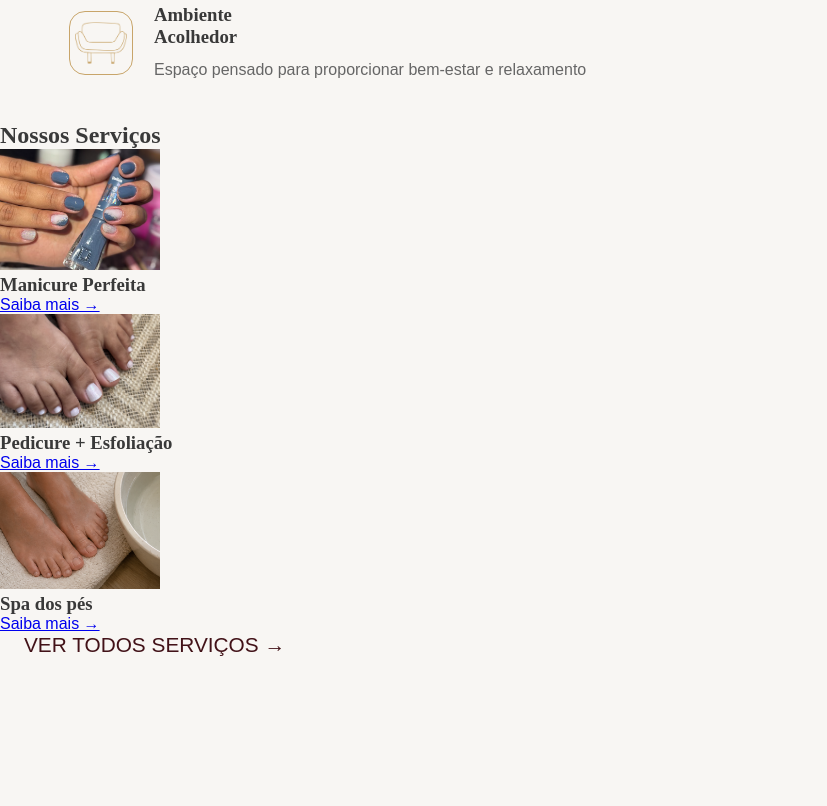
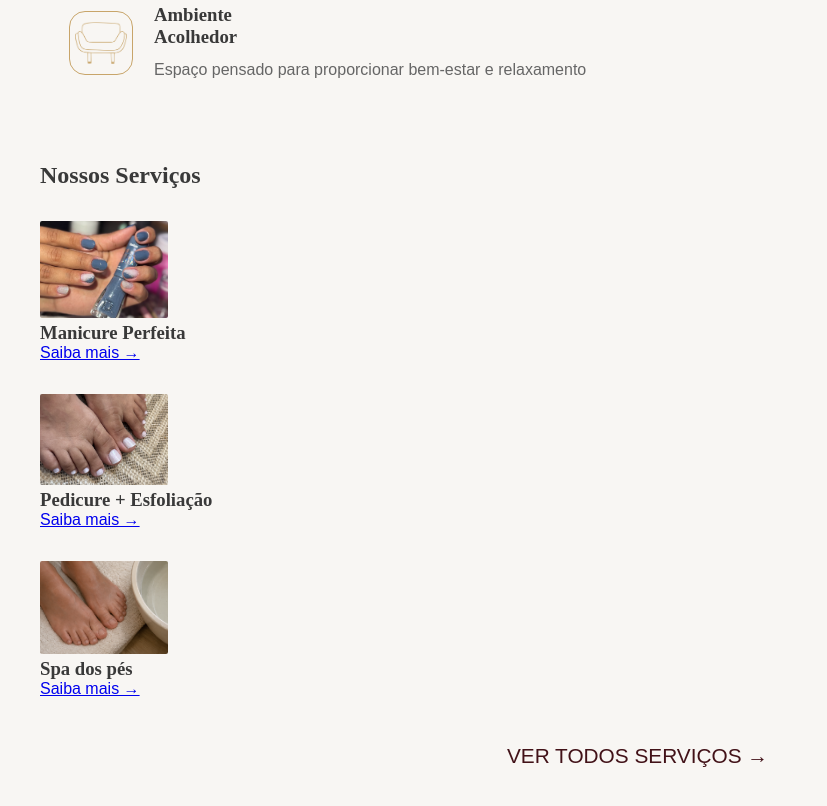
Before and after one commit to CarolinaInglethe/studio-inglethe-nails, a React (Vite) app: page / in a window 1280 px wide. Shown: the part 1700-2506 px from the top of the page, without its empty margins (0-827 px from the left). Before the commit the page ends 2370 px from the top, so only its background shows below. Built offline with nearby package versions, Linux system fonts and the light colour scheme.

Commit message:
feat: CSS do Preview Services, Display no componente

```diff
--- /dev/null
+++ b/src/components/PreviewServicesSection.css
@@ -0,0 +1,11 @@
+.preview-services-section {
+    display: flex;
+    flex-direction: column;
+    gap: 2rem;
+    padding: 40px;
+}
+
+.preview-services-section img {
+    border-radius: 2px;
+    width: 8rem;
+}
--- a/src/components/PreviewSevicesSection.jsx
+++ b/src/components/PreviewSevicesSection.jsx
@@ -3,23 +3,24 @@ import Button from './Button';
 import IMGM from "../assets/images/IMG_8830.PNG"
 import IMGP from "../assets/images/IMG_8860.PNG"
 import IMGS from "../assets/images/IMG_8870.PNG"
+import "./PreviewServicesSection.css"
 
 function PreviewServicesSection() {
     return (
         <section className="preview-services-section">
             <h2>Nossos Serviços</h2>
             <div className="preview-services-card">
-                <img src={IMGM} width="160px" alt="" />
+                <img src={IMGM}  alt="Imagem de uma mao segurando esmalte azul da dailus com foco nas unhas pintadas" />
                 <h3>Manicure Perfeita</h3>
                 <Link to="/services">Saiba mais →</Link>
             </div>
             <div className="-preview-ervices-card">
-                <img src={IMGP} width="160px" alt="" />
+                <img src={IMGP}  alt="Imagem de pès com destaque nas unhas cutiladas e esmaltadas com francesinha" />
                 <h3>Pedicure + Esfoliação</h3>
                 <Link to="/services">Saiba mais →</Link>
             </div>
             <div className="preview-services-card">
-                <img src={IMGS} width="160px" alt="" />
+                <img src={IMGS}  alt="Imagem de um pé e um balse de agua" />
                 <h3>Spa dos pés</h3>
                 <Link to="/services">Saiba mais →</Link>
             </div>
```
